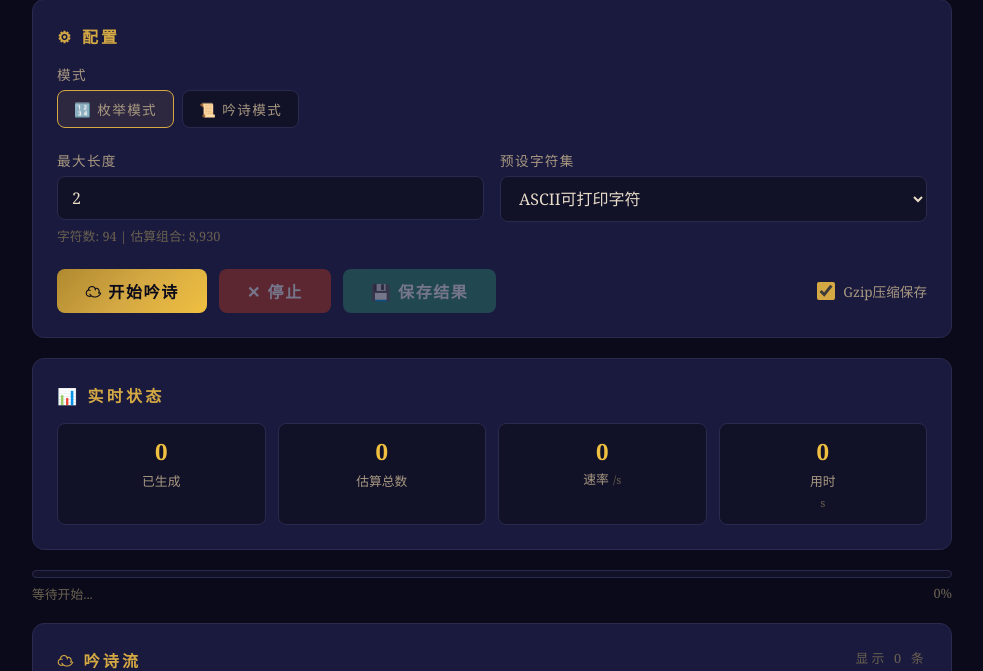
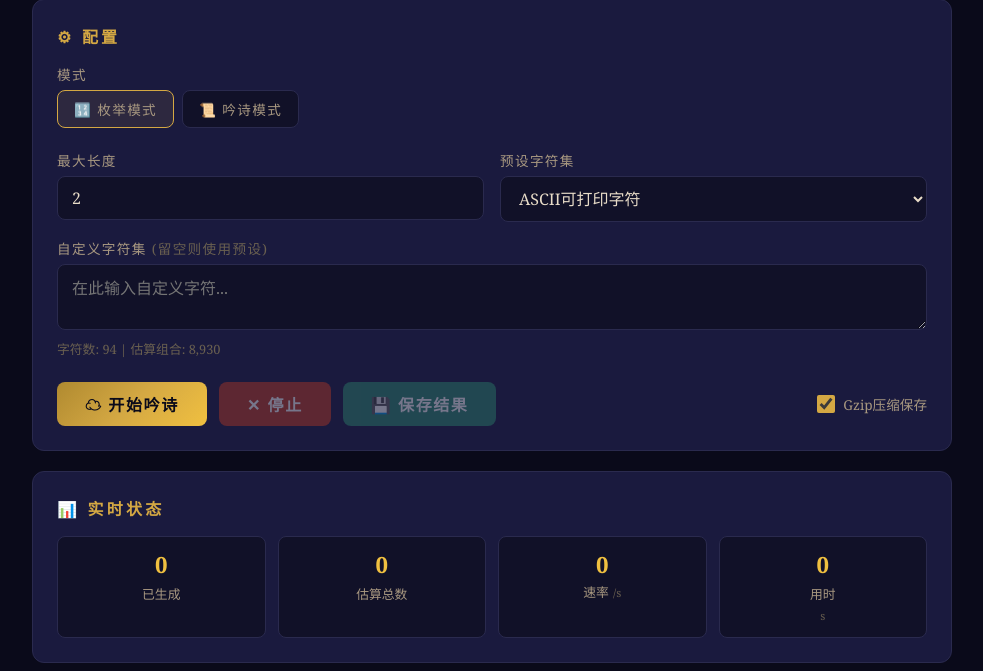
Before and after one commit to SMOPNIM/shiyun, a Flask app: page / in a window 1280 px wide. Shown: the part 219-890 px from the top of the page, without its empty margins (148-1131 px from the left). Run offline with Flask 3, Linux system fonts and the light colour scheme; data that the repository does not hold is empty; some libraries are stand-ins or nearby versions.

Commit message:
fix: 恢复自定义字符集控件，修复预设字符集标签

```diff
--- a/templates/index.html
+++ b/templates/index.html
@@ -362,7 +362,6 @@
             <input type="number" id="customLineLen" value="5" min="1" max="20" style="width:60px;padding:4px 6px;background:var(--bg-secondary);border:1px solid var(--border);border-radius:6px;color:var(--text-primary);font-family:inherit;text-align:center;font-size:0.85em">
           </div>
         </div>
-        <div class="charset-info" id="charsetInfo" style="margin-top:6px">字符数: 0 | 估算组合: 0</div>
       </div>
       <div class="form-group">
         <label>预设字符集</label>
@@ -371,6 +370,13 @@
           <option value="{{ key }}">{{ info.label }}</option>
           {% endfor %}
         </select>
+      </div>
+    </div>
+    <div class="form-row">
+      <div class="form-group">
+        <label>自定义字符集 <span class="text-muted">(留空则使用预设)</span></label>
+        <textarea id="customCharset" rows="2" placeholder="在此输入自定义字符..."></textarea>
+        <div class="charset-info" id="charsetInfo" style="margin-top:4px">字符数: 0 | 估算组合: 0</div>
       </div>
     </div>
     <div class="form-row" style="margin-bottom:0">
@@ -387,7 +393,6 @@
       <label for="compressCheck" style="color:var(--text-secondary);font-size:0.85em">Gzip压缩保存</label>
     </div>
   </div>
-  <textarea id="customCharset" style="display:none"></textarea>
 </div>
 
   <!-- Saved states -->
```
